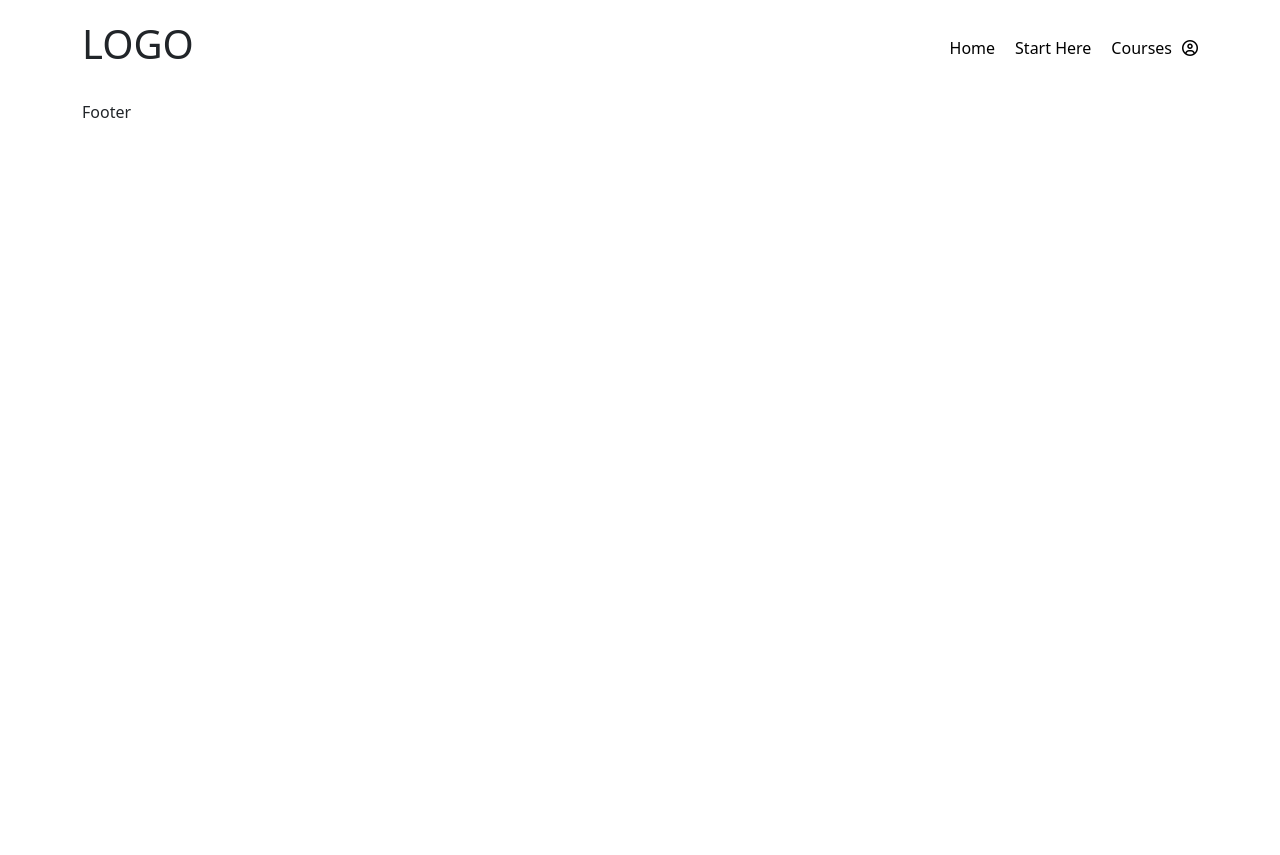
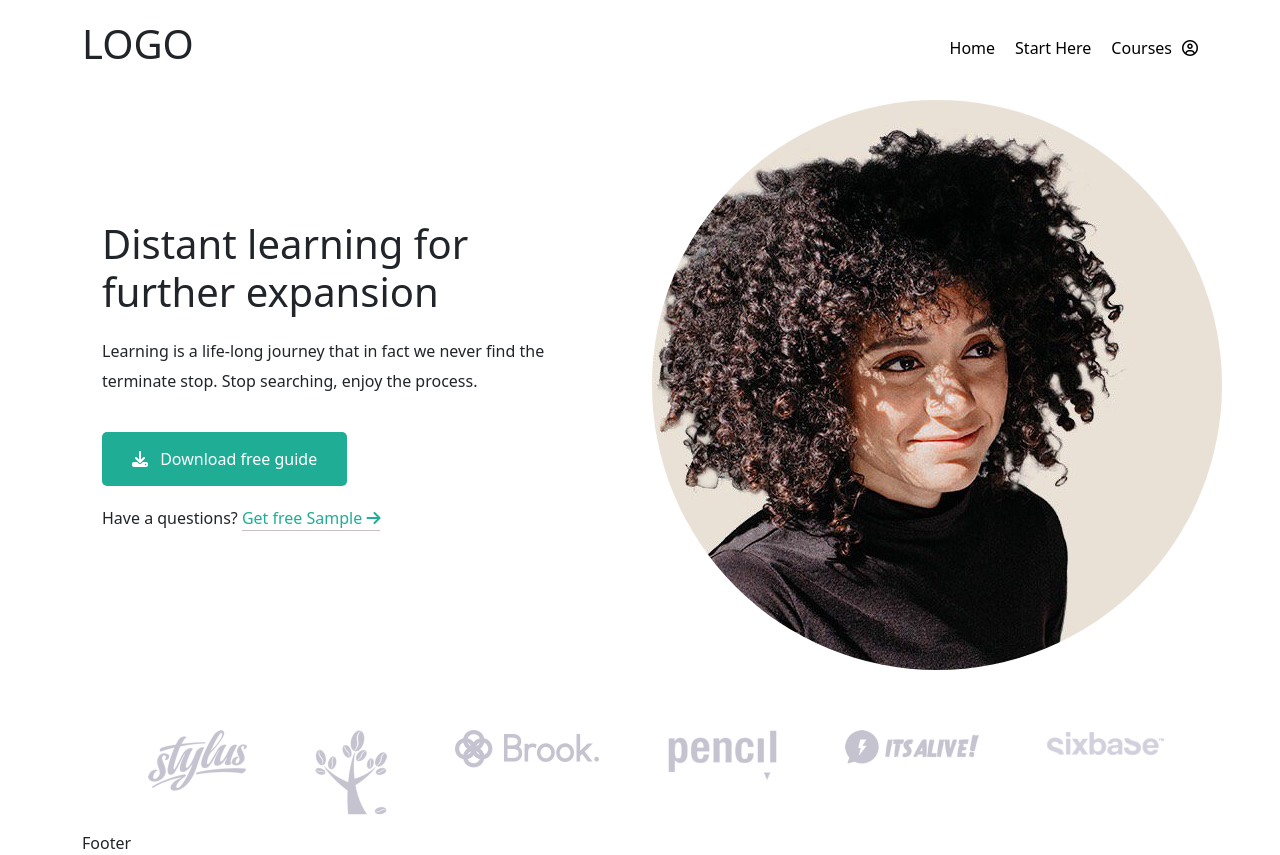
Before and after one commit to saraaffro/proj-html-vuejs, a Vue app: page / in a window 1280 px wide. Before the commit the page ends 800 px from the top, so only its background shows below. Built offline with nearby package versions, Linux system fonts and the light colour scheme.

Commit message:
feat: jambo

```diff
--- a/src/components/Jambo.vue
+++ b/src/components/Jambo.vue
@@ -1,23 +1,195 @@
 <script>
-    export default{
-        name: "Jambo"
-    }
+export default {
+  name: "Jambo",
+  data() {
+    return {
+      sponsors: [
+        {
+          img: "client-logo-01.png",
+          url: "#",
+        },
+        {
+          img: "client-logo-02.png",
+          url: "#",
+        },
+        {
+          img: "client-logo-03.png",
+          url: "#",
+        },
+        {
+          img: "client-logo-04.png",
+          url: "#",
+        },
+        {
+          img: "client-logo-05.png",
+          url: "#",
+        },
+        {
+          img: "client-logo-06.png",
+          url: "#",
+        },
+      ],
+    };
+  },
+};
 </script>
 
+<!-- DA INSERIRE BACKGROUND CHE SI MUOVE ALL'IMG -->
 <template>
-    <div class="row">
-        <div class="col-6">
-            <div class="text-jambo">
+    <div class="container-jambo">
+
+        <div class="row">
+
+            <div class="col-12 col-lg-6">
+
+                <!-- colonna testo -->
+                <div class="text-jambo">
+                    <div class="title">
+                        <h1>Distant learning for further expansion</h1>
+                    </div>
+                    <div class="sub">
+                        <p>Learning is a life-long journey that in fact we never find the terminate stop. Stop searching, enjoy the process.</p>
+                    </div>
+
+                    <button class="download">
+                        <i class="fa-solid fa-download"></i>
+                        Download free guide
+                    </button>
+
+                    <div class="question">
+                        <p>Have a questions? <span class="color-free"><a href="#">Get free Sample <i class="fa-solid fa-arrow-right"></i></a></span></p>
+                    </div>
+                </div>
+            </div>
+
+            <!-- colonna img -->
+            <div class="col-12 col-lg-6">
+
+                <div class="img-jambo">
+                    <img class="profile" src="/public/about-me-profile-ohm4dxoearqbxny7q3bq1pzbdgofdx0tobbeqcvzd0.jpg" alt="">
+                </div>
 
             </div>
         </div>
 
-        <div class="col-6">
+        <div class="row">
+            <div class="col-lg-12">
+                <div class="sponsor">
+                    <ul>
+                        <li v-for="sponsor in sponsors">
+                            <a :href="sponsor.url">
+                                <img :src="sponsor.img" alt="sponsor">
+                            </a>
+                        </li>
+                    </ul>
+                </div>
+            </div>
+        </div>
 
-        </div>
+
     </div>
 </template>
 
 
 <style lang="scss" scoped>
+@use '../styles/partial/variables' as *;
+
+    .text-jambo{
+        margin-top: 100px;
+        padding: 20px;
+
+        .title{
+            margin-bottom: 20px;
+        }
+
+        .sub{
+            line-height: 30px;
+        }
+    }
+
+    .profile{
+        border-radius: 50%;
+    }
+
+    // BOTTONE
+    .download{
+        background-color: $verde-acqua;
+        border: none;
+        padding: 15px 30px;
+        border-radius: 5px;
+        color: white;
+        margin: 20px 0;
+        transition: background-color 0.5s ease-in-out;
+
+        &:hover {
+        background-color: $blu-scuro;
+        }
+
+        .fa-download{
+            margin-right: 8px;
+        }
+    }
+
+    // LINEA LINK
+    .question {
+    position: relative;
+
+    .color-free {
+
+        a {
+            color: $verde-acqua;
+            position: relative;
+            text-decoration: none;
+            display: inline-block;
+            border-bottom: 1px solid rgb(199, 194, 194);
+            transition: border-color 0.5s ease-in-out;
+
+            &:before {
+                content: '';
+                position: absolute;
+                top: 100%;
+                left: 0;
+                width: 100%;
+                height: 1px;
+                background-color: $verde-acqua;
+                transform: scaleX(0);
+                transform-origin: right;
+                transition: transform 0.5s ease-in-out;
+            }
+
+            &:hover {
+                border-color: transparent;
+                &:before {
+                    transform: scaleX(1);
+                    transform-origin: left;
+                }
+            }
+        }
+    }
+}
+
+
+    .sponsor{
+        text-align: center;
+        margin-top: 60px;
+
+        ul{
+            display: flex;
+            justify-content: space-around;
+
+                li{
+                list-style: none;
+                display: inline;
+                opacity: 0.5;
+                transition: opacity 0.3s ease;
+
+                &:hover{
+                    opacity: 1;
+                }
+            }
+        }
+
+    }
+
+
 </style>
```
